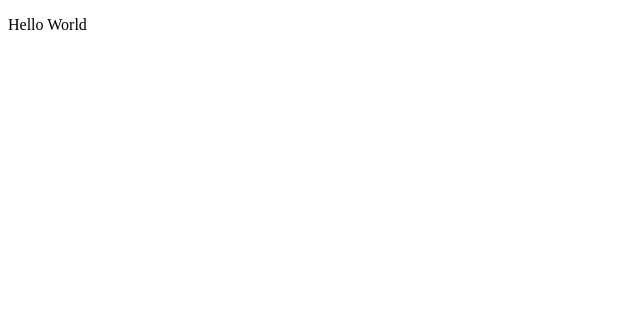
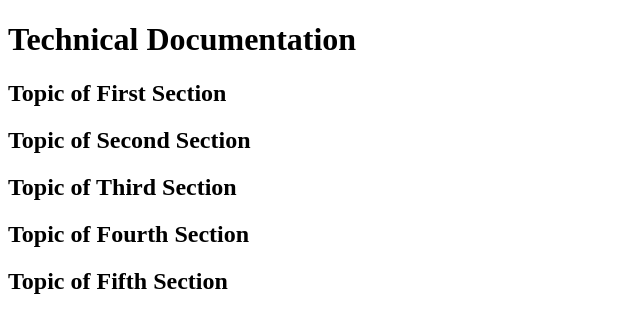
Before and after one commit to uchennaanya/TechnicalDocumentation, a plain HTML site: page index.html in a window 1280 px wide. Shown: the whole page, without its empty margins (0-640 px from the left). Drawn offline with Linux system fonts and the light colour scheme.

Commit message:
second commit

```diff
--- a/index.html
+++ b/index.html
@@ -4,6 +4,24 @@
 
     </head>
     <body>
-        <p>Hello World</p>
+        <main id="main-doc">
+            <h1>Technical Documentation</h1>
+            <section class="main-section" id="Topic_of_First_Section">
+                <h1>Topic of First Section</h1>
+            </section>
+            <section class="main-section" id="Topic_of_Second_Section">
+                <h1>Topic of Second Section</h1>
+            </section>
+            <section class="main-section" id="Topic_of_Third_Section">
+                <h1>Topic of Third Section</h1>
+            </section>
+            <section class="main-section" id="Topic_of_Fourth_Section">
+                <h1>Topic of Fourth Section</h1>
+            </section>
+            <section class="main-section" id="Topic_of_Fifth_Section">
+                <h1>Topic of Fifth Section</h1>
+            </section>
+
+        </main>
     </body>
 </html>
```
